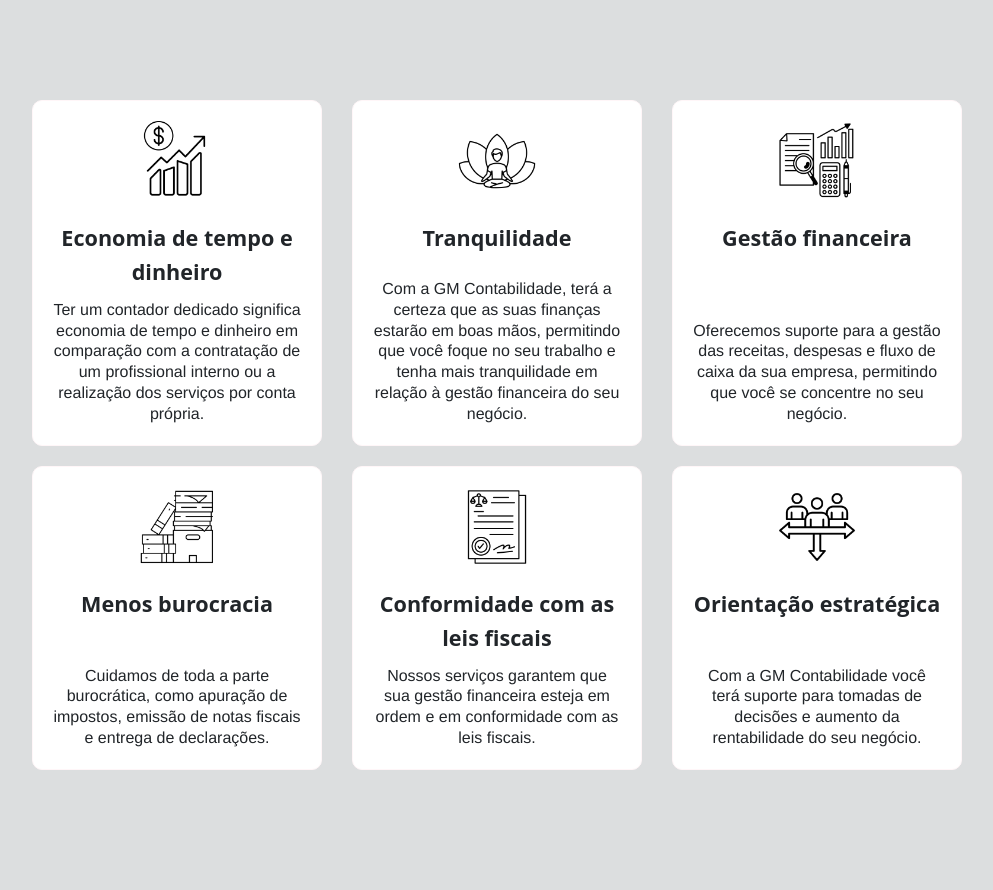
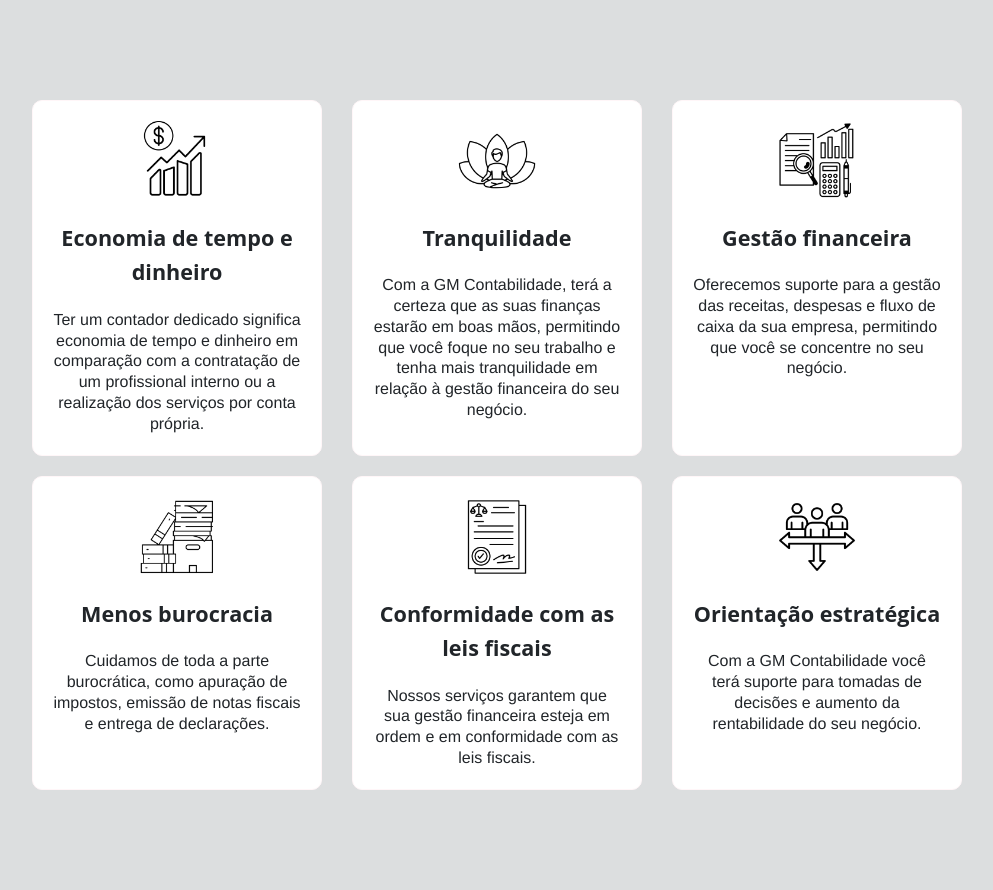
Before and after one commit to fabiogmcontabilidade/website, a Jekyll site: the page built from team.md, in a window 1280 px wide. Shown: the part 690-1580 px from the top of the page, without its empty margins (143-1136 px from the left). Built offline with Jekyll 4.4.1, drawn with Linux system fonts in a browser that asks for light colours; grey boxes are pictures that could not be loaded.

Commit message:
add margin cards

```diff
--- a/_layouts/teams.html
+++ b/_layouts/teams.html
@@ -29,7 +29,7 @@ bodyClass: "page-teams"
           <div class="feature-image"><img alt="{{ contabilidade.title }} logo" src="{{ feature.image.url | relative_url }}" width="{{ feature.image.width }}" height="{{ feature.image.height }}" /></div>
           {% endif %}
           <h2 class="feature-title">{{ feature.title }}</h2>
-          <div class="feature-content special-margin">{{ feature.description }}</div>
+          <div class="feature-content special-margin gestao">{{ feature.description }}</div>
         </div>
       </div>
       {% endfor %}
--- a/_sass/components/_feature.scss
+++ b/_sass/components/_feature.scss
@@ -26,6 +26,11 @@
     font-size: 1.35em;
     line-height: 1.6;
   }
+  .feature-content.gestao {
+    margin-top: 10px;
+}
+
+
   .feature-content {
     margin-bottom: 0;
     margin-top: auto;
```
